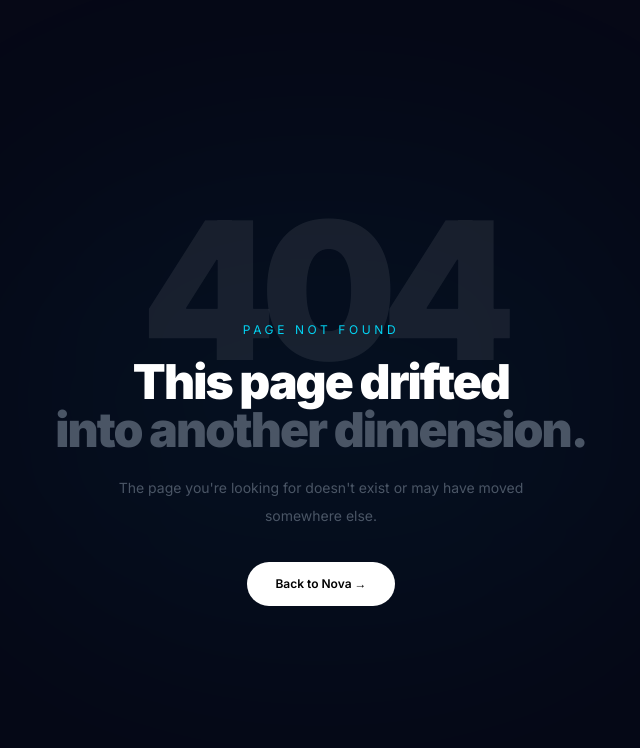
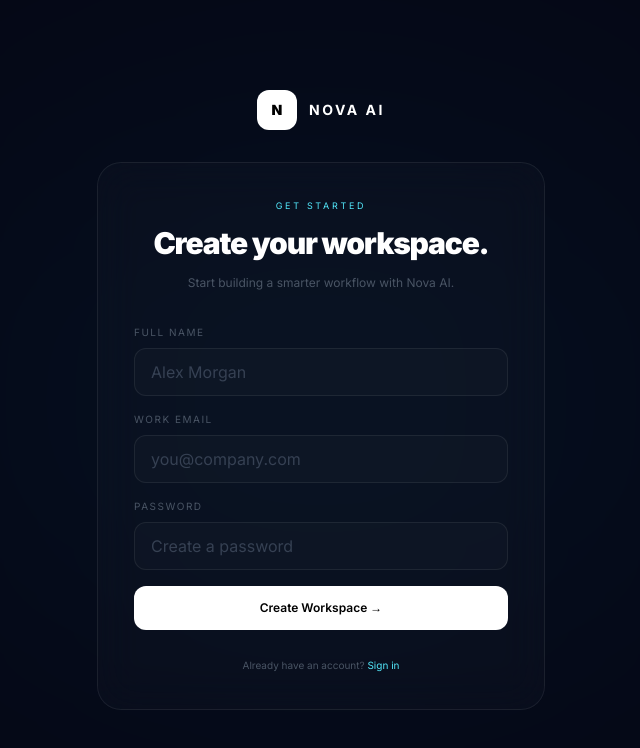
Before and after one commit to mr-kar/nova-ai, a Next.js app: page /register in a window 1280 px wide. Before the commit this address had no page. Shown: the top 748 px of the page, without its empty margins (319-959 px from the left). Built offline with nearby package versions, Linux system fonts and the light colour scheme.

Commit message:
update layout dashboard, navbar, cta, dan page baru login dan register

```diff
--- a/app/dashboard/layout.tsx
+++ b/app/dashboard/layout.tsx
@@ -1,5 +1,19 @@
+import type { Metadata } from "next";
+import Link from "next/link";
 import Sidebar from "@/components/dashboard/Sidebar";
 import Topbar from "@/components/dashboard/Topbar";
+
+export const metadata: Metadata = {
+  title: "Workspace",
+  description: "Nova AI workspace dashboard.",
+};
+
+const mobileNav = [
+  ["⌂", "Home", "/dashboard"],
+  ["◈", "Projects", "/dashboard/projects"],
+  ["✓", "Tasks", "/dashboard/tasks"],
+  ["✦", "AI", "/dashboard/ai-notes"],
+];
 
 export default function DashboardLayout({
   children,
@@ -11,11 +25,26 @@ export default function DashboardLayout({
       <Sidebar />
       <Topbar />
 
-      <main className="min-h-screen pt-20 lg:pl-64">
+      <main className="min-h-screen pb-24 pt-20 lg:pb-0 lg:pl-64">
         <div className="mx-auto max-w-[1600px] p-5 sm:p-8">
           {children}
         </div>
       </main>
+
+      <nav className="fixed bottom-0 left-0 right-0 z-50 border-t border-white/[0.06] bg-[#080b18]/95 px-3 py-3 backdrop-blur-xl lg:hidden">
+        <div className="mx-auto flex max-w-lg items-center justify-around">
+          {mobileNav.map(([icon, label, href]) => (
+            <Link
+              key={href}
+              href={href}
+              className="flex min-w-16 flex-col items-center gap-1.5 rounded-xl px-3 py-2 text-gray-600 transition hover:bg-white/[0.04] hover:text-white"
+            >
+              <span className="text-sm">{icon}</span>
+              <span className="text-[8px]">{label}</span>
+            </Link>
+          ))}
+        </div>
+      </nav>
     </div>
   );
 }
--- /dev/null
+++ b/app/login/page.tsx
@@ -0,0 +1,119 @@
+import Link from "next/link";
+
+export default function LoginPage() {
+  return (
+    <main className="relative flex min-h-screen items-center justify-center overflow-hidden bg-[#060816] px-6 py-12 text-white">
+      <div className="pointer-events-none absolute left-1/2 top-1/2 h-[500px] w-[700px] -translate-x-1/2 -translate-y-1/2 rounded-full bg-cyan-400/[0.05] blur-[130px]" />
+
+      <div className="relative w-full max-w-md">
+        <Link
+          href="/"
+          className="mx-auto flex w-fit items-center gap-3"
+        >
+          <div className="flex h-10 w-10 items-center justify-center rounded-xl bg-white text-sm font-black text-black">
+            N
+          </div>
+
+          <span className="text-sm font-bold tracking-[0.18em]">
+            NOVA AI
+          </span>
+        </Link>
+
+        <div className="glass mt-8 rounded-3xl p-7 sm:p-9">
+          <div className="text-center">
+            <p className="text-[9px] uppercase tracking-[0.3em] text-cyan-300">
+              Welcome back
+            </p>
+
+            <h1 className="mt-3 text-3xl font-black tracking-[-0.04em]">
+              Sign in to Nova.
+            </h1>
+
+            <p className="mt-3 text-xs leading-5 text-gray-600">
+              Continue where your team left off.
+            </p>
+          </div>
+
+          <form className="mt-8 space-y-4">
+            <div>
+              <label
+                htmlFor="email"
+                className="mb-2 block text-[10px] uppercase tracking-[0.15em] text-gray-600"
+              >
+                Email
+              </label>
+
+              <input
+                id="email"
+                name="email"
+                type="email"
+                placeholder="you@company.com"
+                className="h-12 w-full rounded-xl border border-white/[0.07] bg-white/[0.02] px-4 text-xs text-white outline-none placeholder:text-gray-700 focus:border-cyan-400/30"
+              />
+            </div>
+
+            <div>
+              <div className="mb-2 flex items-center justify-between">
+                <label
+                  htmlFor="password"
+                  className="text-[10px] uppercase tracking-[0.15em] text-gray-600"
+                >
+                  Password
+                </label>
+
+                <button
+                  type="button"
+                  className="text-[9px] text-cyan-300 hover:text-cyan-200"
+                >
+                  Forgot password?
+                </button>
+              </div>
+
+              <input
+                id="password"
+                name="password"
+                type="password"
+                placeholder="••••••••"
+                className="h-12 w-full rounded-xl border border-white/[0.07] bg-white/[0.02] px-4 text-xs text-white outline-none placeholder:text-gray-700 focus:border-cyan-400/30"
+              />
+            </div>
+
+            <button
+              type="submit"
+              className="w-full rounded-xl bg-white py-3.5 text-xs font-semibold text-black transition hover:bg-cyan-300"
+            >
+              Sign In →
+            </button>
+          </form>
+
+          <div className="my-7 flex items-center gap-4">
+            <div className="h-px flex-1 bg-white/[0.06]" />
+            <span className="text-[9px] uppercase tracking-[0.15em] text-gray-700">
+              or
+            </span>
+            <div className="h-px flex-1 bg-white/[0.06]" />
+          </div>
+
+          <button className="flex w-full items-center justify-center gap-3 rounded-xl border border-white/[0.07] bg-white/[0.02] py-3.5 text-xs text-gray-400 transition hover:bg-white/[0.05] hover:text-white">
+            <span className="font-bold">G</span>
+            Continue with Google
+          </button>
+
+          <p className="mt-7 text-center text-[10px] text-gray-600">
+            Don&apos;t have an account?{" "}
+            <Link
+              href="/register"
+              className="text-cyan-300 hover:text-cyan-200"
+            >
+              Create one
+            </Link>
+          </p>
+        </div>
+
+        <p className="mt-6 text-center text-[9px] text-gray-800">
+          By continuing, you agree to Nova AI&apos;s Terms and Privacy Policy.
+        </p>
+      </div>
+    </main>
+  );
+}
--- /dev/null
+++ b/app/register/page.tsx
@@ -0,0 +1,110 @@
+import Link from "next/link";
+
+export default function RegisterPage() {
+  return (
+    <main className="relative flex min-h-screen items-center justify-center overflow-hidden bg-[#060816] px-6 py-12 text-white">
+      <div className="pointer-events-none absolute left-1/2 top-1/2 h-[600px] w-[800px] -translate-x-1/2 -translate-y-1/2 rounded-full bg-cyan-400/[0.04] blur-[140px]" />
+
+      <div className="relative w-full max-w-md">
+        <Link
+          href="/"
+          className="mx-auto flex w-fit items-center gap-3"
+        >
+          <div className="flex h-10 w-10 items-center justify-center rounded-xl bg-white text-sm font-black text-black">
+            N
+          </div>
+
+          <span className="text-sm font-bold tracking-[0.18em]">
+            NOVA AI
+          </span>
+        </Link>
+
+        <div className="glass mt-8 rounded-3xl p-7 sm:p-9">
+          <div className="text-center">
+            <p className="text-[9px] uppercase tracking-[0.3em] text-cyan-300">
+              Get started
+            </p>
+
+            <h1 className="mt-3 text-3xl font-black tracking-[-0.04em]">
+              Create your workspace.
+            </h1>
+
+            <p className="mt-3 text-xs leading-5 text-gray-600">
+              Start building a smarter workflow with Nova AI.
+            </p>
+          </div>
+
+          <form className="mt-8 space-y-4">
+            <div>
+              <label
+                htmlFor="name"
+                className="mb-2 block text-[10px] uppercase tracking-[0.15em] text-gray-600"
+              >
+                Full Name
+              </label>
+
+              <input
+                id="name"
+                name="name"
+                type="text"
+                placeholder="Alex Morgan"
+                className="h-12 w-full rounded-xl border border-white/[0.07] bg-white/[0.02] px-4 text-xs text-white outline-none placeholder:text-gray-700 focus:border-cyan-400/30"
+              />
+            </div>
+
+            <div>
+              <label
+                htmlFor="email"
+                className="mb-2 block text-[10px] uppercase tracking-[0.15em] text-gray-600"
+              >
+                Work Email
+              </label>
+
+              <input
+                id="email"
+                name="email"
+                type="email"
+                placeholder="you@company.com"
+                className="h-12 w-full rounded-xl border border-white/[0.07] bg-white/[0.02] px-4 text-xs text-white outline-none placeholder:text-gray-700 focus:border-cyan-400/30"
+              />
+            </div>
+
+            <div>
+              <label
+                htmlFor="password"
+                className="mb-2 block text-[10px] uppercase tracking-[0.15em] text-gray-600"
+              >
+                Password
+              </label>
+
+              <input
+                id="password"
+                name="password"
+                type="password"
+                placeholder="Create a password"
+                className="h-12 w-full rounded-xl border border-white/[0.07] bg-white/[0.02] px-4 text-xs text-white outline-none placeholder:text-gray-700 focus:border-cyan-400/30"
+              />
+            </div>
+
+            <button
+              type="submit"
+              className="w-full rounded-xl bg-white py-3.5 text-xs font-semibold text-black transition hover:bg-cyan-300"
+            >
+              Create Workspace →
+            </button>
+          </form>
+
+          <p className="mt-7 text-center text-[10px] text-gray-600">
+            Already have an account?{" "}
+            <Link
+              href="/login"
+              className="text-cyan-300 hover:text-cyan-200"
+            >
+              Sign in
+            </Link>
+          </p>
+        </div>
+      </div>
+    </main>
+  );
+}
--- a/components/CTA.tsx
+++ b/components/CTA.tsx
@@ -1,3 +1,5 @@
+import Link from "next/link";
+
 export default function CTA() {
   return (
     <section
@@ -32,7 +34,7 @@ export default function CTA() {
           </p>
 
           <div className="mt-9 flex flex-col items-center justify-center gap-3 sm:flex-row">
-            <a
+            <Link
               href="#pricing"
               className="group inline-flex w-full items-center justify-center gap-3 rounded-full bg-white px-7 py-3.5 text-sm font-semibold text-black transition-all duration-300 hover:bg-cyan-300 hover:shadow-[0_0_45px_rgba(34,211,238,0.22)] sm:w-auto"
             >
@@ -41,7 +43,7 @@ export default function CTA() {
               <span className="transition-transform duration-300 group-hover:translate-x-1">
                 →
               </span>
-            </a>
+            </Link>
 
             <a
               href="/contact"
--- a/components/Navbar.tsx
+++ b/components/Navbar.tsx
@@ -68,7 +68,7 @@ export default function Navbar() {
           {/* Desktop CTA */}
           <div className="hidden md:block">
             <Link
-              href="/pricing"
+              href="/register"
               className="inline-flex items-center justify-center rounded-full bg-white px-5 py-2.5 text-sm font-semibold text-black transition-all duration-300 hover:bg-cyan-300 hover:shadow-[0_0_30px_rgba(34,211,238,0.25)]"
             >
               Start Free
@@ -130,7 +130,7 @@ export default function Navbar() {
             })}
 
             <Link
-              href="/pricing"
+              href="/register"
               onClick={() => setMenuOpen(false)}
               className="mt-2 block rounded-xl bg-white px-4 py-3 text-center text-sm font-semibold text-black"
             >
```
